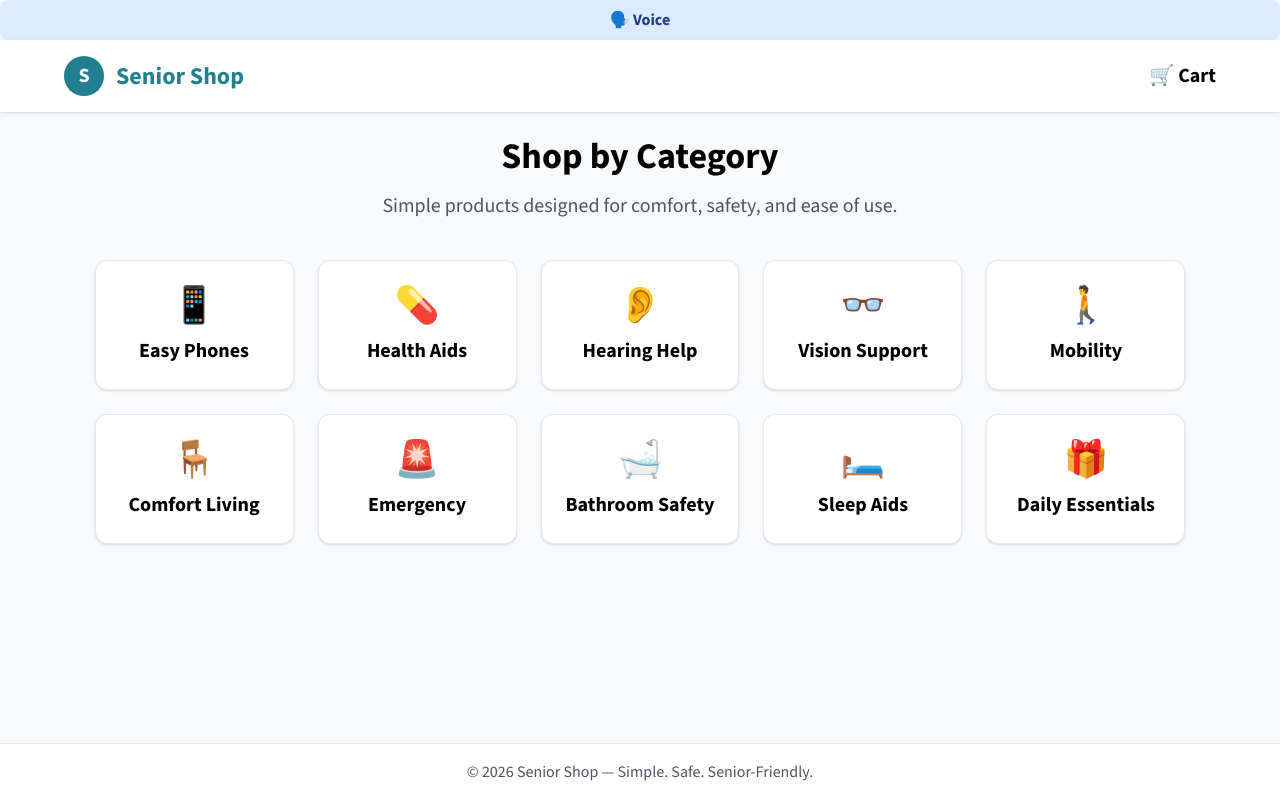
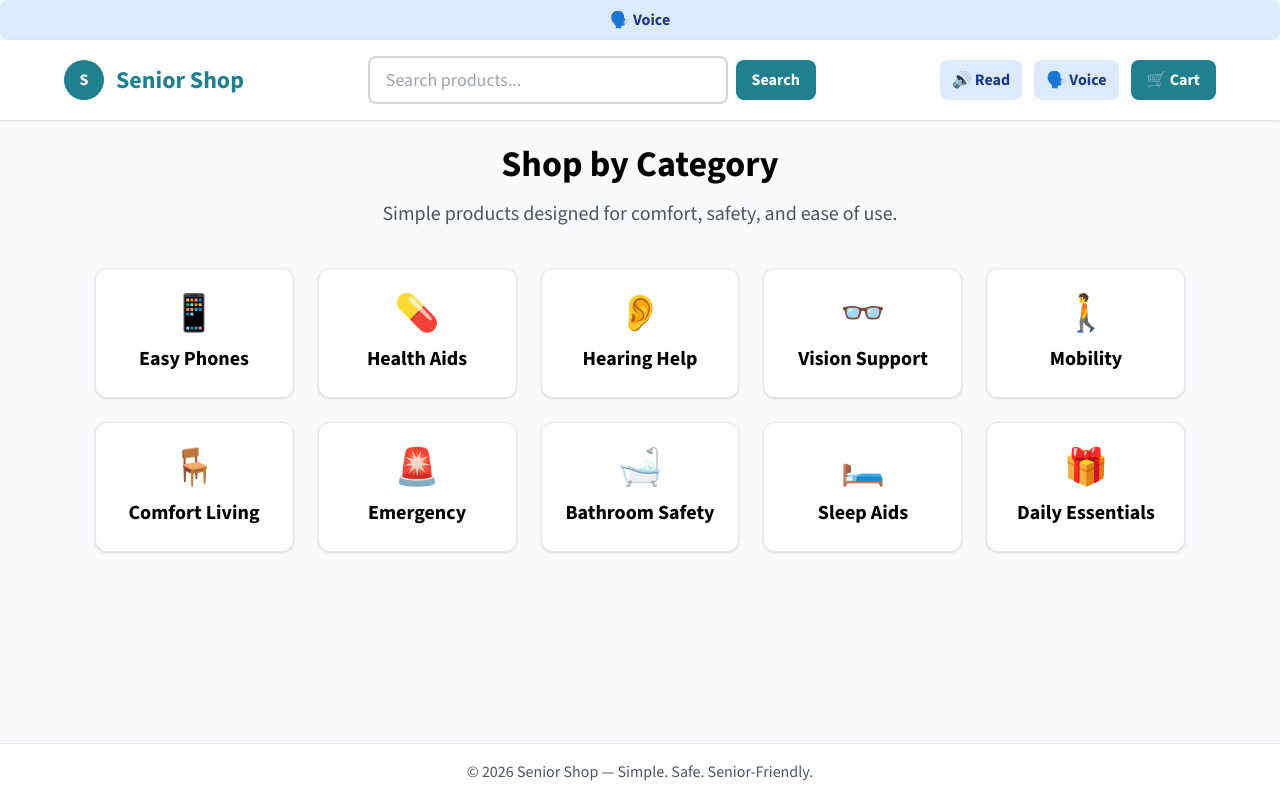
Before and after one commit to ayushjhaa1187-spec/senior-shop-IITM, a plain HTML site: page index.html in a window 1280 px wide. Drawn offline with nearby package versions, Linux system fonts and the light colour scheme.

Commit message:
Update index.html

```diff
--- a/index.html
+++ b/index.html
@@ -25,19 +25,48 @@
 
 <!-- HEADER -->
 <header class="bg-white shadow p-4">
-  <div class="max-w-6xl mx-auto flex justify-between items-center">
+  <div class="max-w-6xl mx-auto flex flex-wrap gap-4 justify-between items-center">
+
+    <!-- LOGO -->
     <a href="index.html" class="flex items-center gap-3">
-      <div class="w-10 h-10 bg-[#208090] rounded-full flex items-center justify-center text-white text-xl font-bold">
-        S
-      </div>
+      <div class="w-10 h-10 bg-[#208090] rounded-full flex items-center justify-center text-white font-bold">S</div>
       <span class="text-2xl font-bold text-[#208090]">Senior Shop</span>
     </a>
 
-    <a href="cart.html" class="text-xl font-bold">
-      🛒 Cart
-    </a>
+    <!-- SEARCH -->
+    <div class="flex items-center gap-2 flex-grow max-w-md">
+      <input id="searchInput"
+        type="text"
+        placeholder="Search products..."
+        class="flex-grow border-2 border-gray-300 rounded-lg px-4 py-2 text-lg"
+        aria-label="Search products">
+      <button onclick="searchProducts()"
+        class="bg-[#208090] text-white px-4 py-2 rounded-lg font-bold">
+        Search
+      </button>
+    </div>
+
+    <!-- ACTIONS -->
+    <div class="flex items-center gap-3">
+      <button onclick="readPage()" aria-label="Read page aloud"
+        class="bg-blue-100 text-blue-900 px-3 py-2 rounded-lg font-bold">
+        🔊 Read
+      </button>
+
+      <button onclick="startVoice()" aria-label="Voice commands"
+        class="bg-blue-100 text-blue-900 px-3 py-2 rounded-lg font-bold">
+        🗣️ Voice
+      </button>
+
+      <a href="cart.html" aria-label="Shopping cart"
+        class="bg-[#208090] text-white px-4 py-2 rounded-lg font-bold">
+        🛒 Cart
+      </a>
+    </div>
+
   </div>
 </header>
+
 
 <!-- MAIN -->
 <main class="flex-grow max-w-6xl mx-auto p-6">
```
